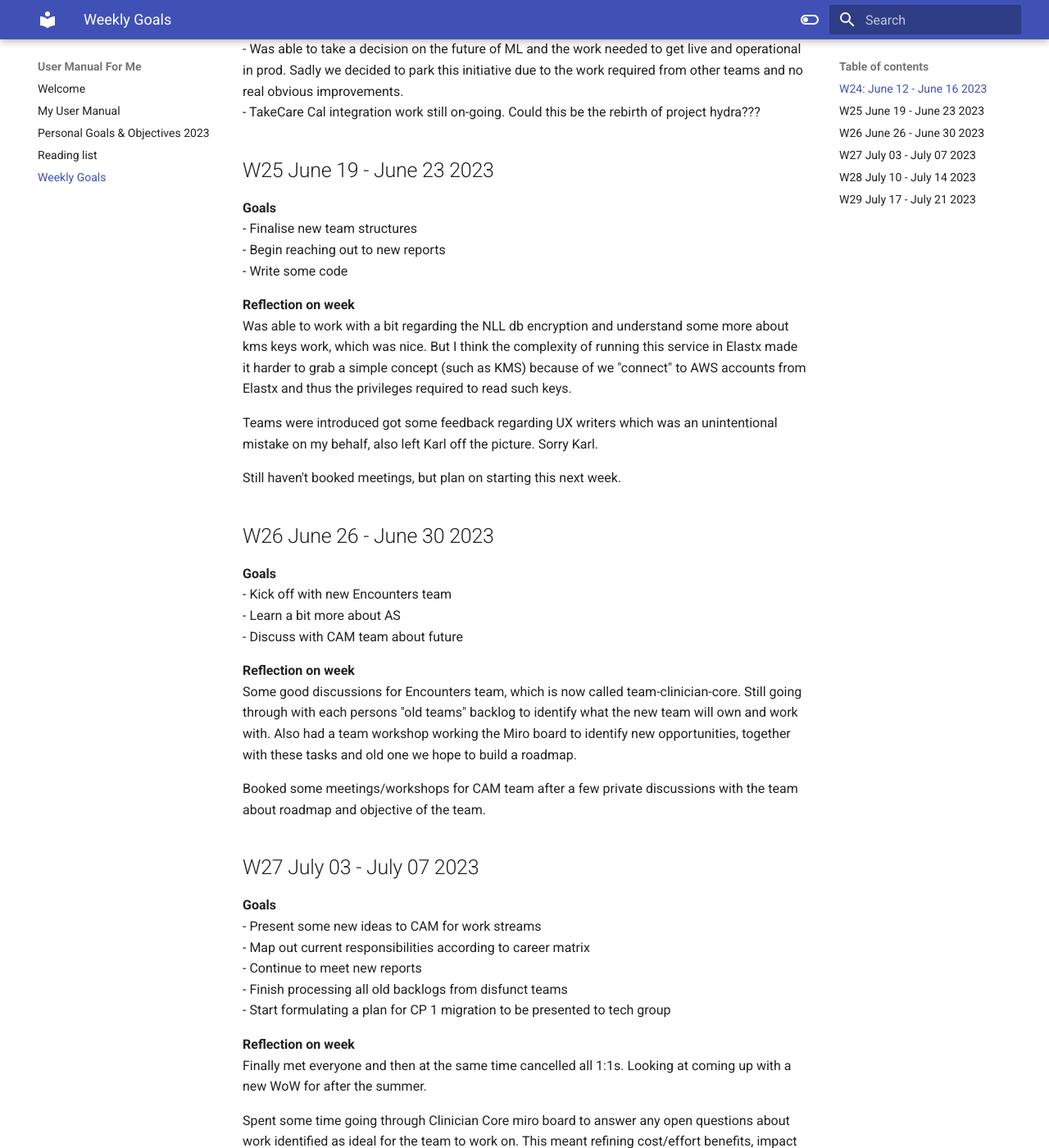
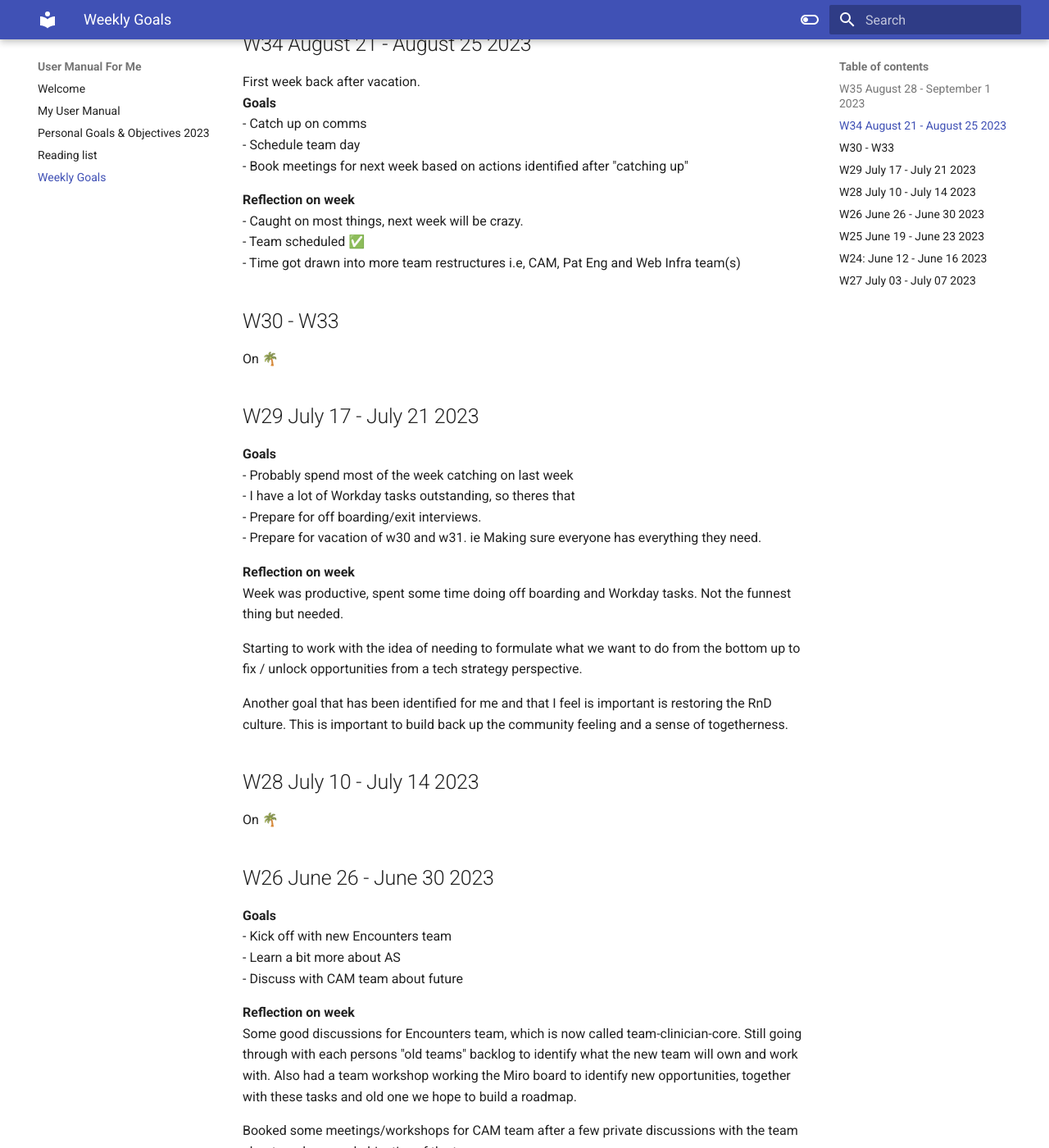
Before and after one commit to skakau/my-ramblings, an MkDocs documentation site: the page built from docs/Weekly Goals.md, in a window 1280 px wide and 1400 px high, scrolled down 404 px. Shown: the whole window at 82% size. Built offline with MkDocs 1.6.1 and Material for MkDocs 9.7.7, drawn with Linux system fonts in a browser that asks for light colours; some of the changed text lies outside the part shown.

Commit message:
PUSH NOTE : Weekly Goals.md

```diff
--- a/docs/Weekly Goals.md
+++ b/docs/Weekly Goals.md
@@ -1,17 +1,57 @@
 ---
 share: true
 ---
-## W24: June 12 - June 16 2023
+## W35 August 28 - September 1 2023
 **Goals**
-- Prepare vision and alignment for CAM ✅
-- Start booking reoccurring 1:1's ✅
-- Start team-medication handover with Sandra ✅
+- Prep for team day
+- Draft plan for merging of Pat Eng and Web Infra
+- Catch up with CAM to get feedback on how things are going now they are merged with Blackbeards.
 
 **Reflection on week**
-- Week went well, was able to have some productive meetings at the beginning which set the stage for the rest of the week and provide clarity on dependant meetings.
-- Team work still ongoing but starting to see the need from teams for kick offs.
-- Was able to take a decision on the future of ML and the work needed to get live and operational in prod. Sadly we decided to park this initiative due to the work required from other teams and no real obvious improvements.
-- TakeCare Cal integration work still on-going. Could this be the rebirth of project hydra???
+
+
+## W34 August 21 - August 25 2023
+First week back after vacation.
+**Goals**
+- Catch up on comms
+- Schedule team day
+- Book meetings for next week based on actions identified after "catching up"
+
+**Reflection on week**
+- Caught on most things, next week will be crazy.
+- Team scheduled ✅
+- Time got drawn into more team restructures i.e, CAM, Pat Eng and Web Infra team(s)
+
+## W30 - W33
+On 🌴
+
+## W29 July 17 - July 21 2023
+**Goals**
+- Probably spend most of the week catching on last week
+- I have a lot of Workday tasks outstanding, so theres that
+- Prepare for off boarding/exit interviews.
+- Prepare for vacation of w30 and w31. ie Making sure everyone has everything they need.
+
+**Reflection on week**
+Week was productive, spent some time doing off boarding and Workday tasks. Not the funnest thing but needed.
+
+Starting to work with the idea of needing to formulate what we want to do from the bottom up to fix / unlock opportunities from a tech strategy perspective.
+
+Another goal that has been identified for me and that I feel is important is restoring the RnD culture. This is important to build back up the community feeling and a sense of togetherness.
+
+## W28 July 10 - July 14 2023
+On 🌴
+
+## W26 June 26 - June 30 2023
+**Goals**
+- Kick off with new Encounters team
+- Learn a bit more about AS
+- Discuss with CAM team about future
+
+**Reflection on week**
+Some good discussions for Encounters team, which is now called team-clinician-core. Still going through with each persons "old teams" backlog to identify what the new team will own and work with. Also had a team workshop working the Miro board to identify new opportunities, together with these tasks and old one we hope to build a roadmap.
+
+Booked some meetings/workshops for CAM team after a few private discussions with the team about roadmap and objective of the team.
 
 ## W25 June 19 - June 23 2023
 **Goals**
@@ -26,16 +66,21 @@
 
 Still haven't booked meetings, but plan on starting this next week.
 
-## W26 June 26 - June 30 2023
+## W24: June 12 - June 16 2023
 **Goals**
-- Kick off with new Encounters team
-- Learn a bit more about AS
-- Discuss with CAM team about future
+- Prepare vision and alignment for CAM ✅
+- Start booking reoccurring 1:1's ✅
+- Start team-medication handover with Sandra ✅
 
 **Reflection on week**
-Some good discussions for Encounters team, which is now called team-clinician-core. Still going through with each persons "old teams" backlog to identify what the new team will own and work with. Also had a team workshop working the Miro board to identify new opportunities, together with these tasks and old one we hope to build a roadmap.
+- Week went well, was able to have some productive meetings at the beginning which set the stage for the rest of the week and provide clarity on dependant meetings.
+- Team work still ongoing but starting to see the need from teams for kick offs.
+- Was able to take a decision on the future of ML and the work needed to get live and operational in prod. Sadly we decided to park this initiative due to the work required from other teams and no real obvious improvements.
+- TakeCare Cal integration work still on-going. Could this be the rebirth of project hydra???
 
-Booked some meetings/workshops for CAM team after a few private discussions with the team about roadmap and objective of the team.
+
+
+
 
 ## W27 July 03 - July 07 2023
 **Goals**
```
Also changed, not shown: other parts of docs/Weekly Goals.md (+0 -12 lines).
